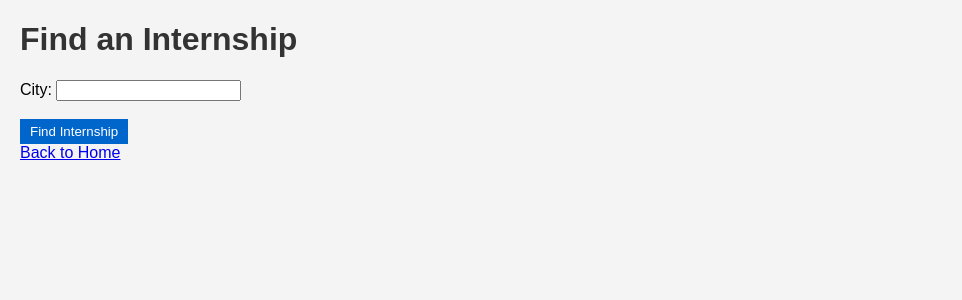
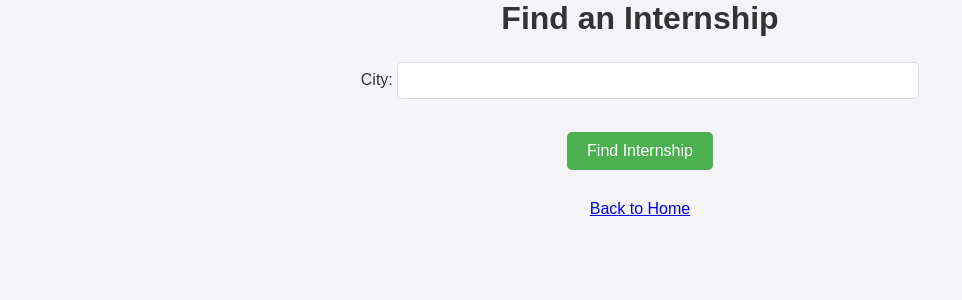
Before and after one commit to raghavkr17/CS50x, a Flask app: page /find in a window 1280 px wide. Shown: the top 300 px of the page, without its empty margins (0-962 px from the left). Run offline with Flask 2, Linux system fonts and the light colour scheme.

Commit message:
Thu, Aug 29, 2024, 10:05 AM -07:00

```diff
--- a/project/static/styles.css
+++ b/project/static/styles.css
@@ -1,35 +1,112 @@
+/* styles.css */
+
+/* Basic Reset */
+body, h1, h2, h3, p {
+    margin: 0;
+    padding: 0;
+    box-sizing: border-box;
+}
+
 body {
     font-family: Arial, sans-serif;
-    margin: 20px;
-    background-color: #f4f4f4;
+    background-color: #f4f4f9;
+    color: #333;
+    text-align: center;
 }
 
-h1 {
-    color: #333;
+.container {
+    width: 80%;
+    margin: 0 auto;
+    padding: 20px;
 }
 
-nav ul {
-    list-style-type: none;
+header {
+    background-color: #4CAF50;
+    color: white;
+    padding: 20px;
+    border-bottom: 5px solid #45a049;
 }
 
-nav ul li {
-    display: inline;
-    margin-right: 10px;
-}
-
-nav ul li a {
-    text-decoration: none;
-    color: #0066cc;
+header h1 {
+    margin: 0;
+    font-size: 2.5em;
 }
 
 button {
-    background-color: #0066cc;
+    background-color: #4CAF50;
     color: white;
     border: none;
-    padding: 5px 10px;
+    padding: 10px 20px;
+    text-align: center;
+    text-decoration: none;
+    display: inline-block;
+    font-size: 16px;
+    margin: 10px;
+    cursor: pointer;
+    border-radius: 5px;
+}
+
+button:hover {
+    background-color: #45a049;
+}
+
+form {
+    margin: 20px 0;
+}
+
+input[type="text"], input[type="submit"] {
+    padding: 10px;
+    margin: 5px 0;
+    border: 1px solid #ddd;
+    border-radius: 5px;
+}
+
+input[type="text"] {
+    width: 100%;
+    max-width: 500px;
+}
+
+input[type="submit"] {
+    background-color: #4CAF50;
+    color: white;
+    border: none;
     cursor: pointer;
 }
 
-button:hover {
-    background-color: #004d99;
+input[type="submit"]:hover {
+    background-color: #45a049;
 }
+
+table {
+    width: 100%;
+    border-collapse: collapse;
+    margin: 20px 0;
+}
+
+table, th, td {
+    border: 1px solid #ddd;
+}
+
+th, td {
+    padding: 10px;
+    text-align: left;
+}
+
+th {
+    background-color: #4CAF50;
+    color: white;
+}
+
+tr:nth-child(even) {
+    background-color: #f2f2f2;
+}
+
+footer {
+    background-color: #4CAF50;
+    color: white;
+    padding: 10px 0;
+    position: fixed;
+    bottom: 0;
+    width: 100%;
+    text-align: center;
+}
```
